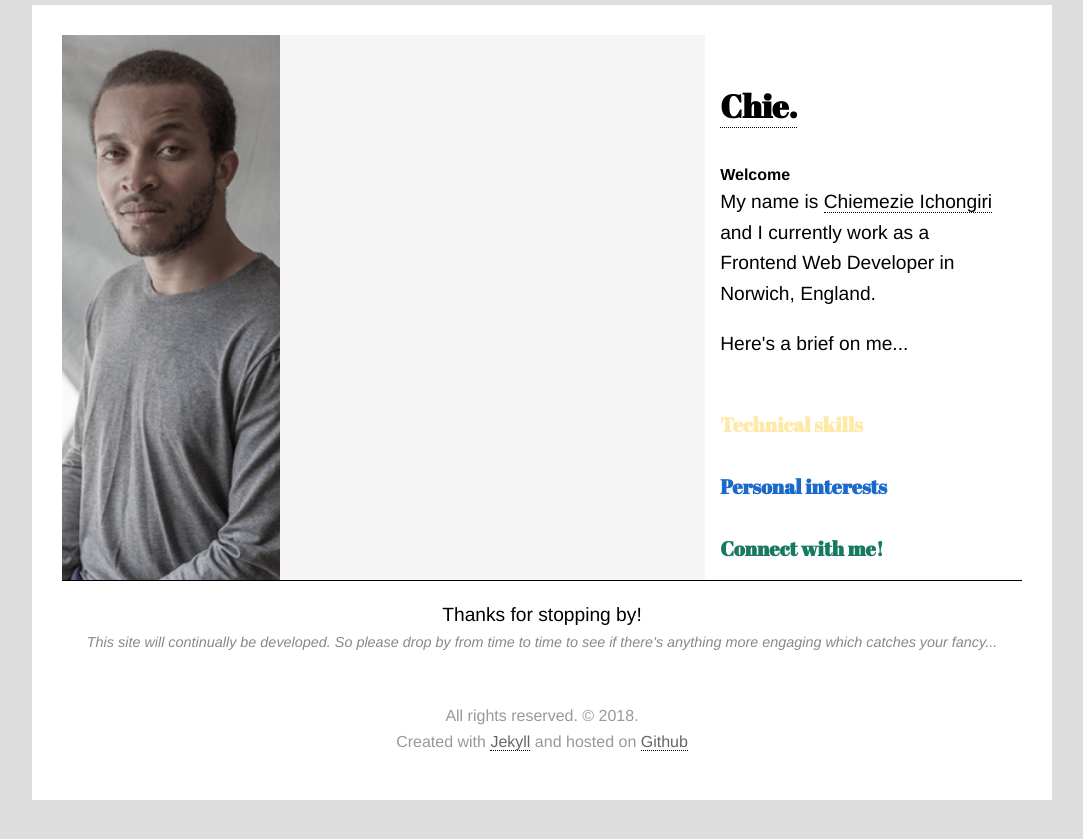
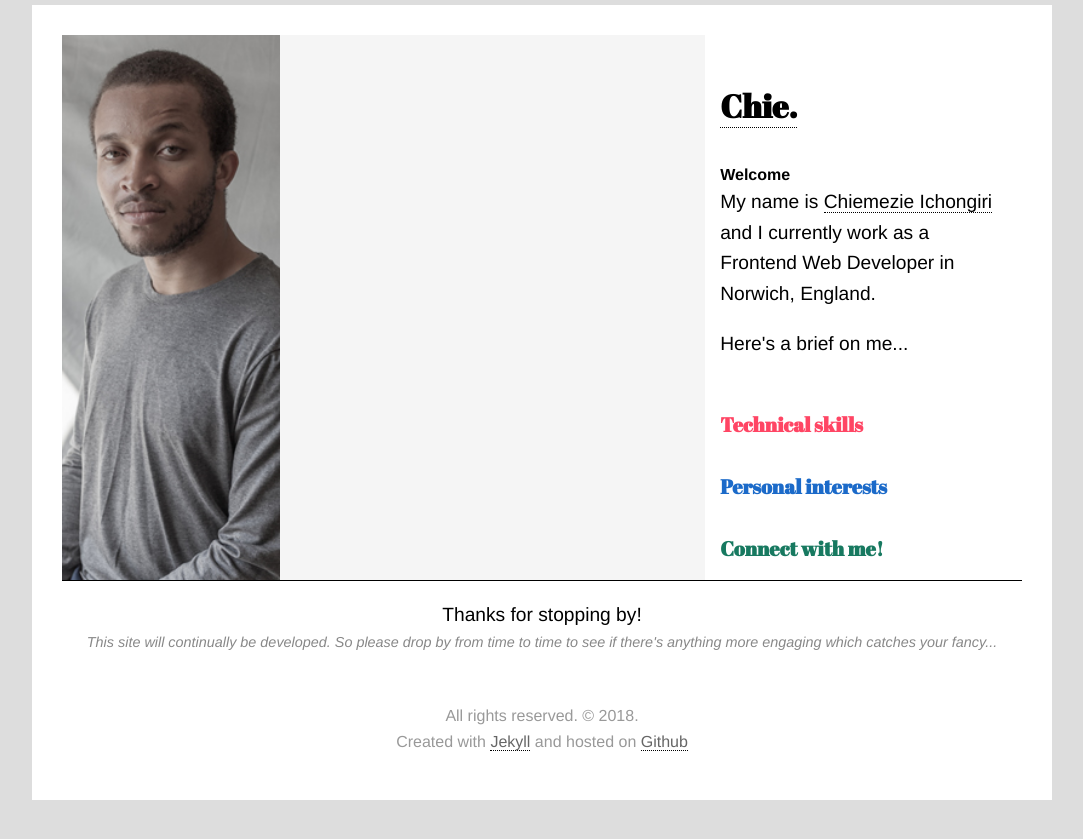
Before and after one commit to chiich/portfolio, a Jekyll site: the page built from index.html, in a window 1280 px wide. Shown: the top 839 px of the page, without its empty margins (98-1181 px from the left). Built offline with Jekyll 4.4.1, drawn with Linux system fonts in a browser that asks for light colours; nearby versions of some CDN libraries.

Commit message:
Tides-a-changing

```diff
--- a/index.html
+++ b/index.html
@@ -2,7 +2,7 @@
 layout: default
 ---
 <div class="row">
-  <div class="yellow"><div class="inner">
+  <div class="red"><div class="inner">
     <h2>Technical skills</h2>
     <ol class="technical-skills">
       <li class="brief">Vanilla ES5 JavaScript, <span>Yeah, yeah, <a href="http://es6-features.org/" title="Homepage of ECMAScript 6 project">ES6</a>, I know...</span></li>
```
